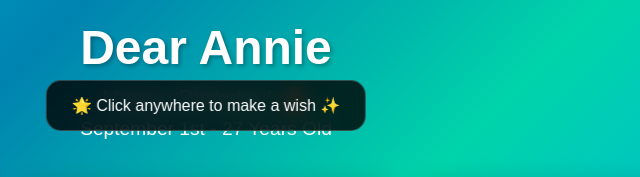
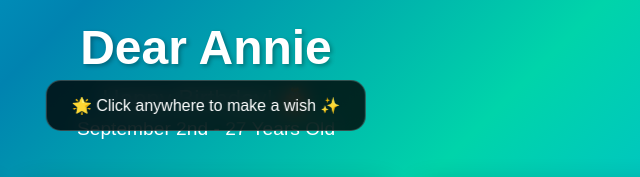
Before and after one commit to SUPREJING/Elio, a plain HTML site: page index.html in a window 1280 px wide. Shown: the top 177 px of the page, 434-1074 px from the left. Drawn offline with Linux system fonts and the light colour scheme.

Commit message:
更新生日日期为September 2nd

```diff
--- a/index.html
+++ b/index.html
@@ -11,7 +11,7 @@
         <header class="header">
             <h1 class="title">Dear Annie</h1>
             <p class="subtitle">Happy Birthday! 🎂</p>
-            <p class="birthday">September 1st - 27 Years Old</p>
+            <p class="birthday">September 2nd - 27 Years Old</p>
         </header>
 
         <div class="gallery">
```
